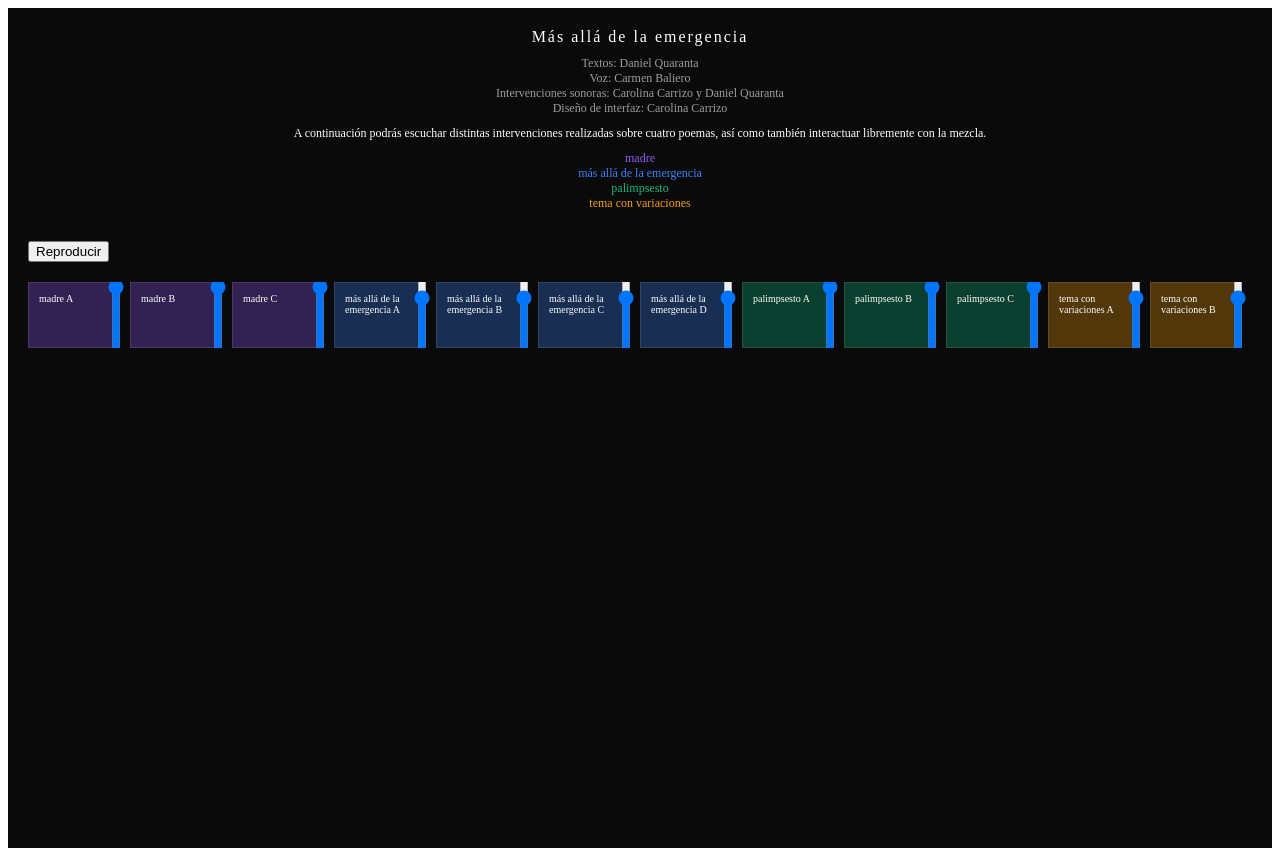
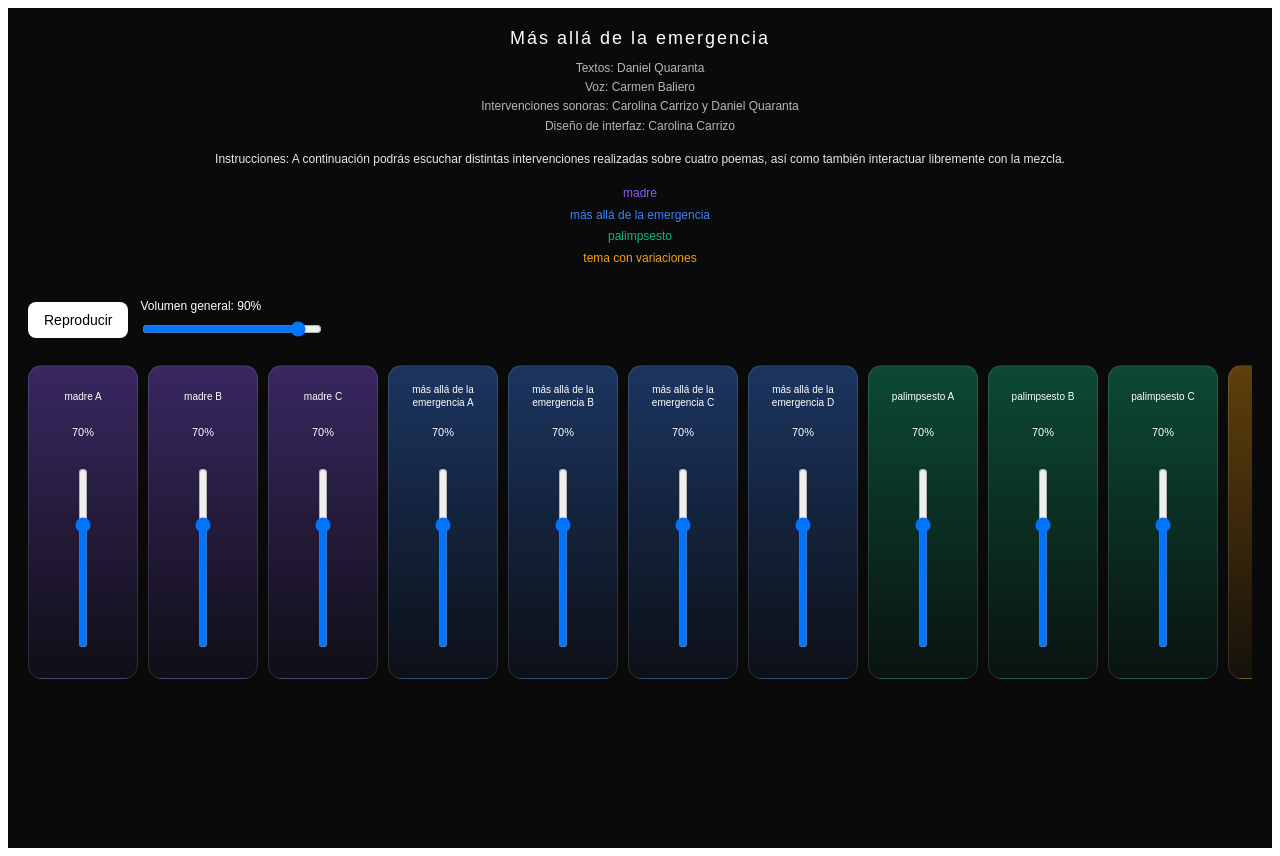
Before and after one commit to carrizocarolin/mixer, a Next.js app: page / in a window 1280 px wide. Built offline with nearby package versions, Linux system fonts and the light colour scheme.

Commit message:
Update page.jsx

```diff
--- a/app/page.jsx
+++ b/app/page.jsx
@@ -1,14 +1,22 @@
 "use client";
 
-import { useEffect, useMemo, useRef, useState } from "react";
+import { useEffect, useRef, useState } from "react";
 
 const TRACK_COUNT = 12;
 
 const TRACKS = [
-  "madre A","madre B","madre C",
-  "más allá de la emergencia A","más allá de la emergencia B","más allá de la emergencia C","más allá de la emergencia D",
-  "palimpsesto A","palimpsesto B","palimpsesto C",
-  "tema con variaciones A","tema con variaciones B"
+  "madre A",
+  "madre B",
+  "madre C",
+  "más allá de la emergencia A",
+  "más allá de la emergencia B",
+  "más allá de la emergencia C",
+  "más allá de la emergencia D",
+  "palimpsesto A",
+  "palimpsesto B",
+  "palimpsesto C",
+  "tema con variaciones A",
+  "tema con variaciones B",
 ];
 
 const FILES = [
@@ -23,14 +31,22 @@ const FILES = [
   "/audios/palimpsesto-b.mp3",
   "/audios/palimpsesto-c.mp3",
   "/audios/variaciones-a.mp3",
-  "/audios/variaciones-b.mp3"
+  "/audios/variaciones-b.mp3",
 ];
 
 const COLORS = [
-  "139,92,246","139,92,246","139,92,246",
-  "59,130,246","59,130,246","59,130,246","59,130,246",
-  "16,185,129","16,185,129","16,185,129",
-  "245,158,11","245,158,11"
+  "139,92,246",
+  "139,92,246",
+  "139,92,246",
+  "59,130,246",
+  "59,130,246",
+  "59,130,246",
+  "59,130,246",
+  "16,185,129",
+  "16,185,129",
+  "16,185,129",
+  "245,158,11",
+  "245,158,11",
 ];
 
 export default function Page() {
@@ -71,79 +87,164 @@ export default function Page() {
 
   const play = async () => {
     if (!ready) return;
-    await Promise.all(audioRefs.current.map((audio) => audio.play().catch(() => {})));
+    await Promise.all(
+      audioRefs.current.map((audio) =>
+        audio.play().catch(() => {
+          return null;
+        })
+      )
+    );
     setPlaying(true);
   };
 
   const stop = () => {
-    audioRefs.current.forEach((audio) => audio.pause());
+    audioRefs.current.forEach((audio) => {
+      if (audio) audio.pause();
+    });
     setPlaying(false);
   };
 
   return (
-    <div style={{ background:"#0a0a0b", color:"white", minHeight:"100vh", padding:"20px" }}>
+    <div
+      style={{
+        background: "#0a0a0b",
+        color: "white",
+        minHeight: "100vh",
+        padding: "20px",
+        fontFamily: "Arial, sans-serif",
+      }}
+    >
+      <div style={{ textAlign: "center", marginBottom: 30 }}>
+        <div style={{ letterSpacing: 2, fontSize: 18 }}>
+          Más allá de la emergencia
+        </div>
 
-      {/* TEXTO */}
-      <div style={{ textAlign:"center", marginBottom:30 }}>
-        <div style={{ letterSpacing:2 }}>Más allá de la emergencia</div>
-
-        <div style={{ fontSize:12, opacity:0.6, marginTop:10 }}>
-          Textos: Daniel Quaranta<br/>
-          Voz: Carmen Baliero<br/>
-          Intervenciones sonoras: Carolina Carrizo y Daniel Quaranta<br/>
+        <div style={{ fontSize: 12, opacity: 0.7, marginTop: 10, lineHeight: 1.6 }}>
+          Textos: Daniel Quaranta
+          <br />
+          Voz: Carmen Baliero
+          <br />
+          Intervenciones sonoras: Carolina Carrizo y Daniel Quaranta
+          <br />
           Diseño de interfaz: Carolina Carrizo
         </div>
 
-        <div style={{ fontSize:12, marginTop:10 }}>
-          A continuación podrás escuchar distintas intervenciones realizadas sobre cuatro poemas,
-          así como también interactuar libremente con la mezcla.
+        <div style={{ fontSize: 12, marginTop: 14, lineHeight: 1.6, opacity: 0.9 }}>
+          Instrucciones: A continuación podrás escuchar distintas intervenciones
+          realizadas sobre cuatro poemas, así como también interactuar libremente
+          con la mezcla.
         </div>
 
-        <div style={{ fontSize:12, marginTop:10 }}>
-          <div style={{ color:"rgb(139,92,246)" }}>madre</div>
-          <div style={{ color:"rgb(59,130,246)" }}>más allá de la emergencia</div>
-          <div style={{ color:"rgb(16,185,129)" }}>palimpsesto</div>
-          <div style={{ color:"rgb(245,158,11)" }}>tema con variaciones</div>
+        <div style={{ fontSize: 12, marginTop: 14, lineHeight: 1.8 }}>
+          <div style={{ color: "rgb(139,92,246)" }}>madre</div>
+          <div style={{ color: "rgb(59,130,246)" }}>más allá de la emergencia</div>
+          <div style={{ color: "rgb(16,185,129)" }}>palimpsesto</div>
+          <div style={{ color: "rgb(245,158,11)" }}>tema con variaciones</div>
         </div>
       </div>
 
-      {/* CONTROLES */}
-      <div style={{ marginBottom:20 }}>
-        <button onClick={playing ? stop : play}>
+      <div style={{ marginBottom: 24, display: "flex", gap: 12, alignItems: "center", flexWrap: "wrap" }}>
+        <button
+          onClick={playing ? stop : play}
+          style={{
+            background: "white",
+            color: "black",
+            border: "none",
+            padding: "10px 16px",
+            borderRadius: 8,
+            cursor: "pointer",
+            fontSize: 14,
+          }}
+        >
           {playing ? "Pausar" : "Reproducir"}
         </button>
+
+        <div style={{ minWidth: 180 }}>
+          <div style={{ fontSize: 12, marginBottom: 6 }}>
+            Volumen general: {Math.round(master * 100)}%
+          </div>
+          <input
+            type="range"
+            min="0"
+            max="1"
+            step="0.01"
+            value={master}
+            onChange={(e) => setMaster(parseFloat(e.target.value))}
+            style={{ width: "100%" }}
+          />
+        </div>
       </div>
 
-      {/* MIXER */}
-      <div style={{ display:"flex", gap:10, overflowX:"auto" }}>
+      <div
+        style={{
+          display: "flex",
+          gap: 10,
+          overflowX: "auto",
+          alignItems: "flex-end",
+          paddingBottom: 20,
+        }}
+      >
         {TRACKS.map((name, i) => {
           const level = volumes[i];
           const rgb = COLORS[i];
 
           return (
-            <div key={i}
+            <div
+              key={i}
               style={{
-                width:70,
-                padding:10,
-                border:"1px solid rgba(255,255,255,0.1)",
-                background:`rgba(${rgb},${0.1 + level*0.3})`
+                width: 88,
+                minWidth: 88,
+                padding: 10,
+                border: "1px solid rgba(255,255,255,0.12)",
+                borderRadius: 14,
+                background: `linear-gradient(to bottom, rgba(${rgb}, ${0.12 + level * 0.35}), rgba(${rgb}, 0.05))`,
+                display: "flex",
+                flexDirection: "column",
+                alignItems: "center",
+                gap: 10,
               }}
             >
-              <div style={{ fontSize:10 }}>{name}</div>
+              <div
+                style={{
+                  fontSize: 10,
+                  textAlign: "center",
+                  lineHeight: 1.3,
+                  minHeight: 40,
+                  display: "flex",
+                  alignItems: "center",
+                }}
+              >
+                {name}
+              </div>
 
+              <div style={{ fontSize: 11 }}>{Math.round(level * 100)}%</div>
+
+              <div
+                style={{
+                  height: 220,
+                  display: "flex",
+                  alignItems: "center",
+                  justifyContent: "center",
+                }}
+              >
                 <input
                   type="range"
                   min="0"
                   max="1"
                   step="0.01"
                   value={volumes[i]}
-                onChange={(e)=>{
-                  const v = [...volumes];
-                  v[i]=parseFloat(e.target.value);
-                  setVolumes(v);
+                  onChange={(e) => {
+                    const next = [...volumes];
+                    next[i] = parseFloat(e.target.value);
+                    setVolumes(next);
                   }}
-                style={{ transform:"rotate(-90deg)", width:150 }}
+                  style={{
+                    transform: "rotate(-90deg)",
+                    width: 180,
+                    cursor: "pointer",
+                  }}
                 />
+              </div>
             </div>
           );
         })}
```
Lines whose indentation alone changed are shown as unchanged.
